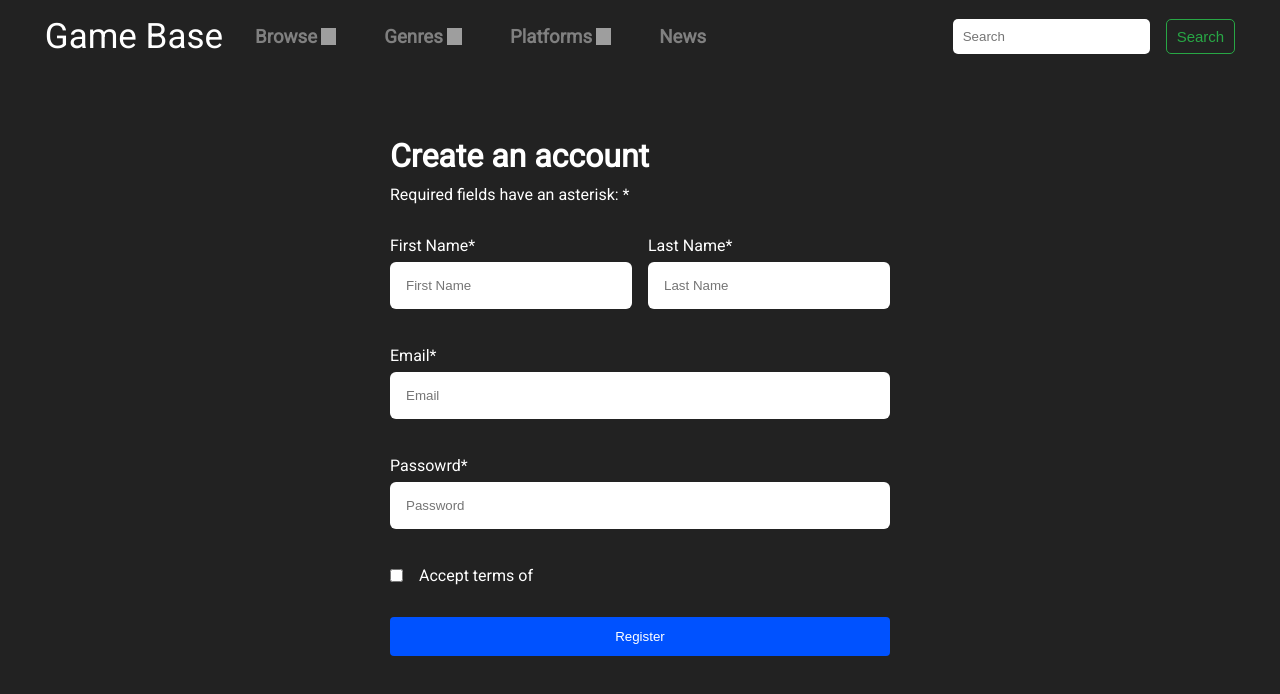
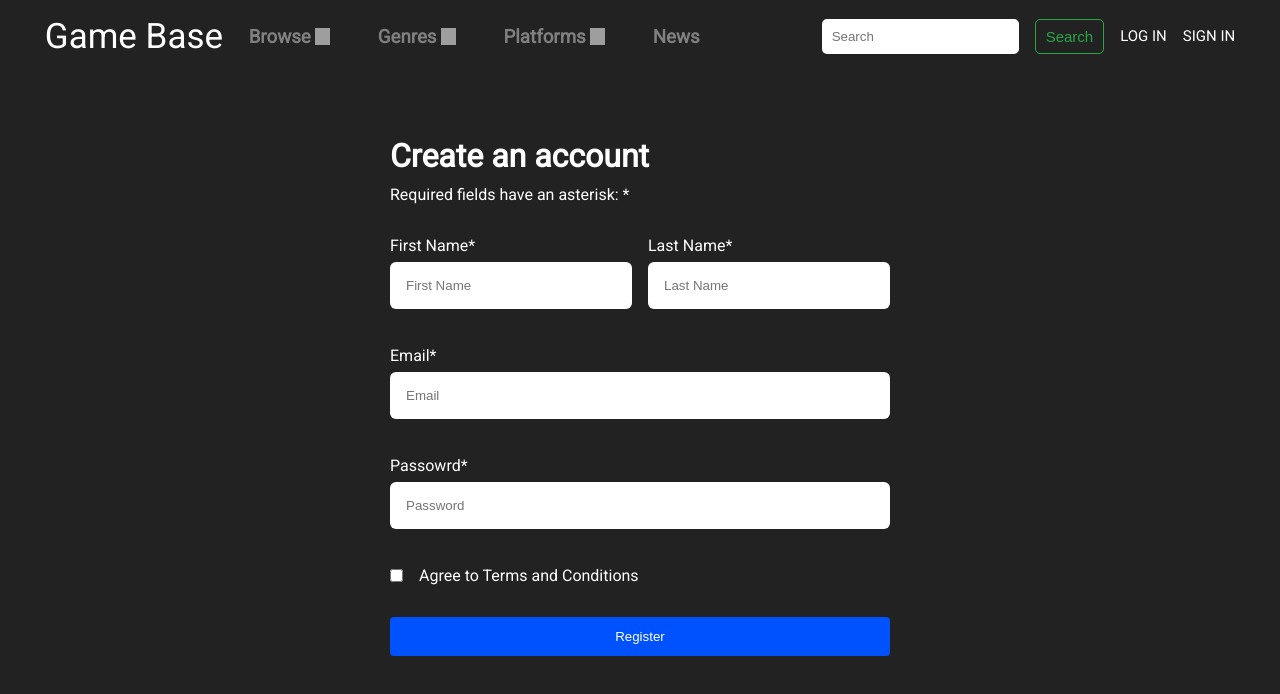
Before and after one commit to Dashox748/game-base, a Next.js app: page /register in a window 1280 px wide. Shown: the top 694 px of the page. Built offline with nearby package versions, Linux system fonts and the light colour scheme; grey boxes are pictures that could not be loaded.

Commit message:
created login,register section with firebase auth, added buttons to header, changed newsId to use client

```diff
--- a/app/Header.tsx
+++ b/app/Header.tsx
@@ -9,21 +9,27 @@ function Header() {
         <Link href="/" className={classes.header__title}>
           Game Base
         </Link>
-        <div style={{ display: "flex", gap: "3rem" }}>
+        <div
+          style={{
+            display: "flex",
+            gap: "3rem",
+            margin: "0 clamp(1px, 2vw, 3rem)",
+          }}
+        >
           <div className={classes.header__menu}>
             <div className={classes.dropdown__overlay}>
               <div style={{ opacity: "0" }}>x</div>
               <ul className={classes.category__list}>
-                <Link href="/games/section1/popular">
+                <Link href={"/games/section1/popular"}>
                   <li>Popular</li>
                 </Link>
-                <Link href="/games/section1/metacritic">
+                <Link href={"/games/section1/metacritic"}>
                   <li>Best Rated</li>
                 </Link>
-                <Link href="/games/section1/released">
+                <Link href={"/games/section1/released"}>
                   <li>Most Recent</li>
                 </Link>
-                <Link href="/games/section/2023-01-22,2023-02-22">
+                <Link href={"/games/section/2023-01-22,2023-02-22"}>
                   <li>Upcoming</li>
                 </Link>
               </ul>
@@ -42,16 +48,16 @@ function Header() {
             <div className={classes.dropdown__overlay}>
               <div style={{ opacity: "0" }}>x</div>
               <ul className={classes.category__list}>
-                <Link href="/games/section2/action">
+                <Link href={"/games/section2/action"}>
                   <li>Action</li>
                 </Link>
-                <Link href="/games/section2/strategy">
+                <Link href={"/games/section2/strategy"}>
                   <li>Strategy</li>
                 </Link>
-                <Link href="/games/section2/role-playing-games-rpg">
+                <Link href={"/games/section2/role-playing-games-rpg"}>
                   <li>RPG</li>
                 </Link>
-                <Link href="/games/section2/shooter">
+                <Link href={"/games/section2/shooter"}>
                   <li>Shooter</li>
                 </Link>
               </ul>
@@ -70,13 +76,13 @@ function Header() {
             <div className={classes.dropdown__overlay}>
               <div style={{ opacity: "0" }}>x</div>
               <ul className={classes.category__list}>
-                <Link href="/games/section3/4">
+                <Link href={"/games/section3/4"}>
                   <li>PC</li>
                 </Link>
-                <Link href="/games/section3/187">
+                <Link href={"/games/section3/187"}>
                   <li>Playstation 5</li>
                 </Link>
-                <Link href="/games/section3/186">
+                <Link href={"/games/section3/186"}>
                   <li>Xbox Series X</li>
                 </Link>
               </ul>
@@ -91,14 +97,18 @@ function Header() {
               />
             </div>
           </div>
-          <Link href="/news/">
+          <Link href={"/news/"}>
             <h3 className={classes.dropdown__button}>News</h3>
           </Link>
         </div>
       </div>
       <div className={classes.header__searchbar}>
         <input placeholder="Search" />
-        <button>Search</button>
+        <button style={{ height: "35px" }}>Search</button>
+        <Link href={"/login"}>LOG IN</Link>
+        <Link href={"register"}>SIGN IN</Link>
+        {/*<h4 style={{ width: "90px", cursor: "pointer" }}></h4>*/}
+        {/*<h4 style={{ width: "90px", cursor: "pointer" }}>Sign In</h4>*/}
       </div>
     </div>
   );
--- a/app/addpost/page.tsx
+++ b/app/addpost/page.tsx
@@ -18,6 +18,7 @@ const addPostToFirebase = async () => {
 
 function Page() {
   // addPostToFirebase();
+  console.log("dodalem")
   return <div></div>;
 }
 
--- a/app/news/[newsId]/page.tsx
+++ b/app/news/[newsId]/page.tsx
@@ -1,7 +1,10 @@
+// `use client`
 import classes from "./page.module.css";
 import { collection, getDocs } from "@firebase/firestore";
 import { db } from "@/firebase";
 import Image from "next/image";
+
+export const revalidate = 0;
 
 const getNewsFromId = async (newsId: string) => {
   const querySnapshot = await getDocs(collection(db, "articles"));
@@ -48,7 +51,7 @@ async function NewsAdvancedInfo({ params: { newsId } }: PageProps) {
               year: "numeric",
               month: "long",
               day: "numeric",
-            }).format(news?.data.postedOn.seconds * 1000)}
+            }).format((news?.data.postedOn.seconds*1000))}
           </h3>
         </div>
       </div>
--- a/app/page.module.css
+++ b/app/page.module.css
@@ -8,7 +8,6 @@
 
 .header__menu {
     position: relative;
-
 }
 
 .header__title {
@@ -96,7 +95,6 @@
 
 .header__navbar {
     display: flex;
-    gap: 2rem;
     align-items: center;
 }
 
@@ -108,6 +106,7 @@
 .header__searchbar {
     display: flex;
     gap: 1rem;
+    align-items: center;
 
 }
 
@@ -133,3 +132,15 @@
 .header__searchbar button:active {
     scale: 1.05;
 }
+.header__searchbar a{
+    font-weight: 500;
+    font-size: 15px;
+    margin-top: 3px;
+    white-space: nowrap;
+    transition: .2s ease-in-out;
+    border-bottom: 2px solid transparent;
+    padding-bottom: 3px;
+}
+.header__searchbar a:hover{
+    border-color: white;
+}
--- a/app/register/page.tsx
+++ b/app/register/page.tsx
@@ -83,7 +83,7 @@ export default function App() {
           type="checkbox"
           value="No"
         />
-        <p>Accept terms of </p>
+        <p>Agree to Terms and Conditions </p>
       </div>
       <input type="submit" value="Register" />
     </form>
```
